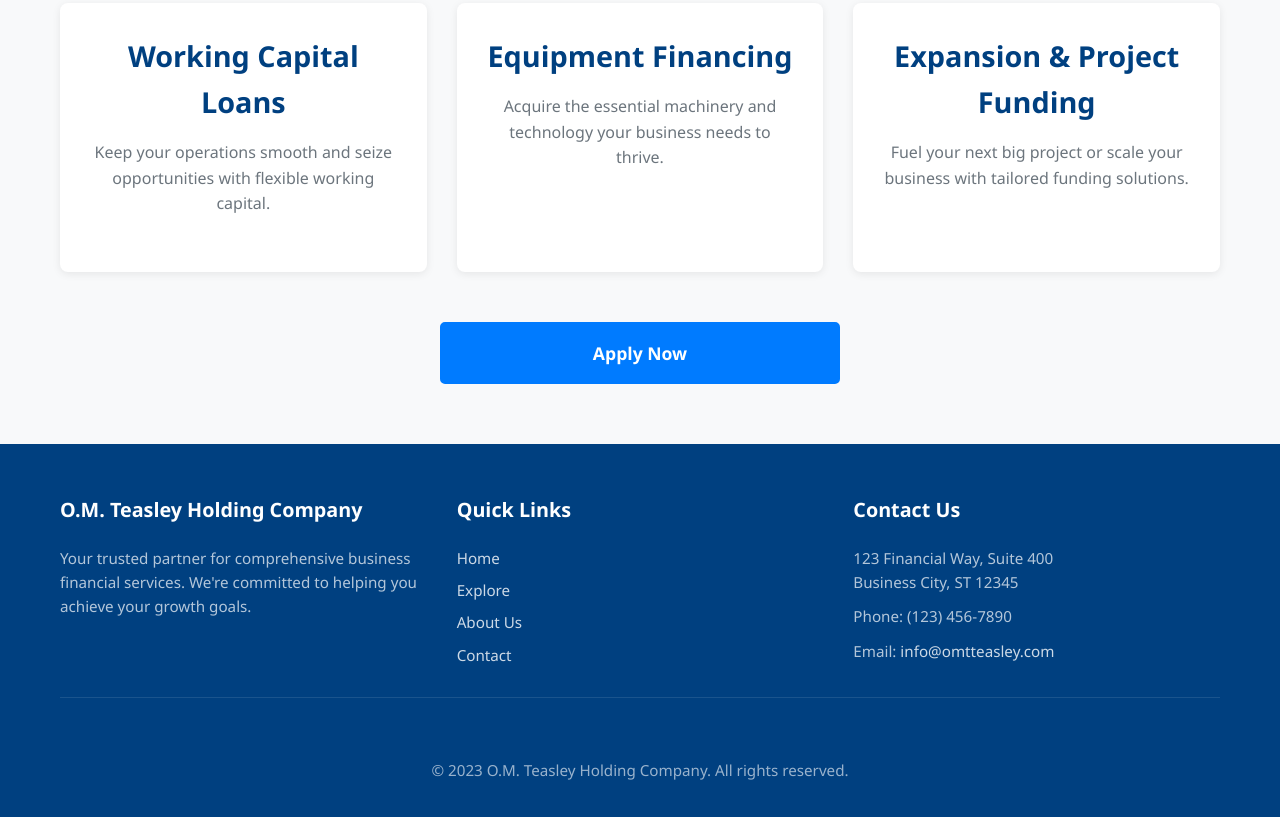
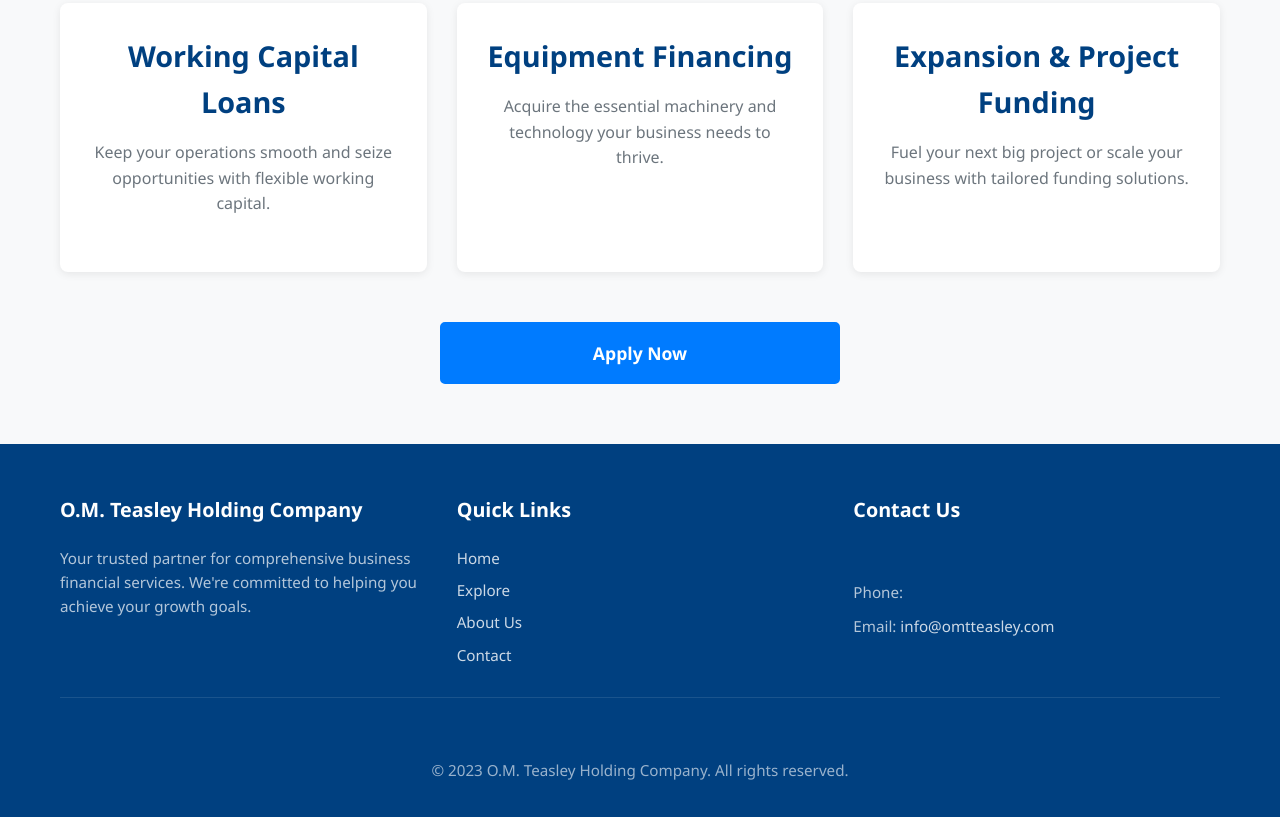
Before and after one commit to omteasley/omteasley-holdings-co.io, a plain HTML site: page index.html in a window 1280 px wide. Shown: the part 1210-2027 px from the top of the page. Drawn offline with Linux system fonts and the light colour scheme.

Commit message:
Update index.html

```diff
--- a/index.html
+++ b/index.html
@@ -92,10 +92,10 @@
                 </div>
                 <div class="footer-section contact-info">
                     <h3>Contact Us</h3>
-                    <p>123 Financial Way, Suite 400<br>
-                        Business City, ST 12345</p>
-                    <p>Phone: (123) 456-7890</p>
-                    <p>Email: <a href="mailto:info@omtteasley.com">info@omtteasley.com</a></p>
+                    <p><br>
+                        </p>
+                    <p>Phone: </p>
+                    <p>Email: <a href="mailto:contact@omthco.com">info@omtteasley.com</a></p>
                 </div>
             </div>
             <div class="footer-bottom">
```
